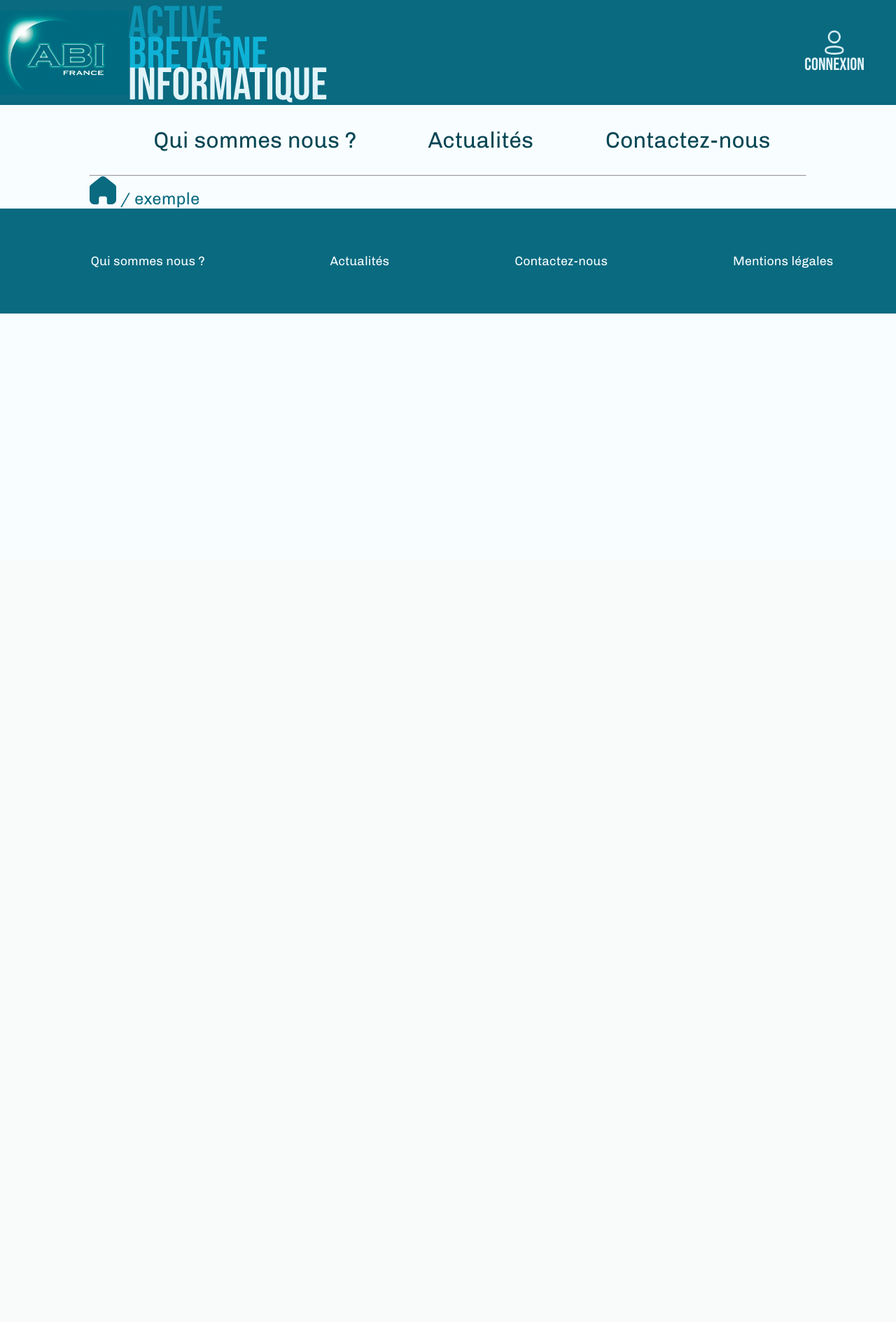
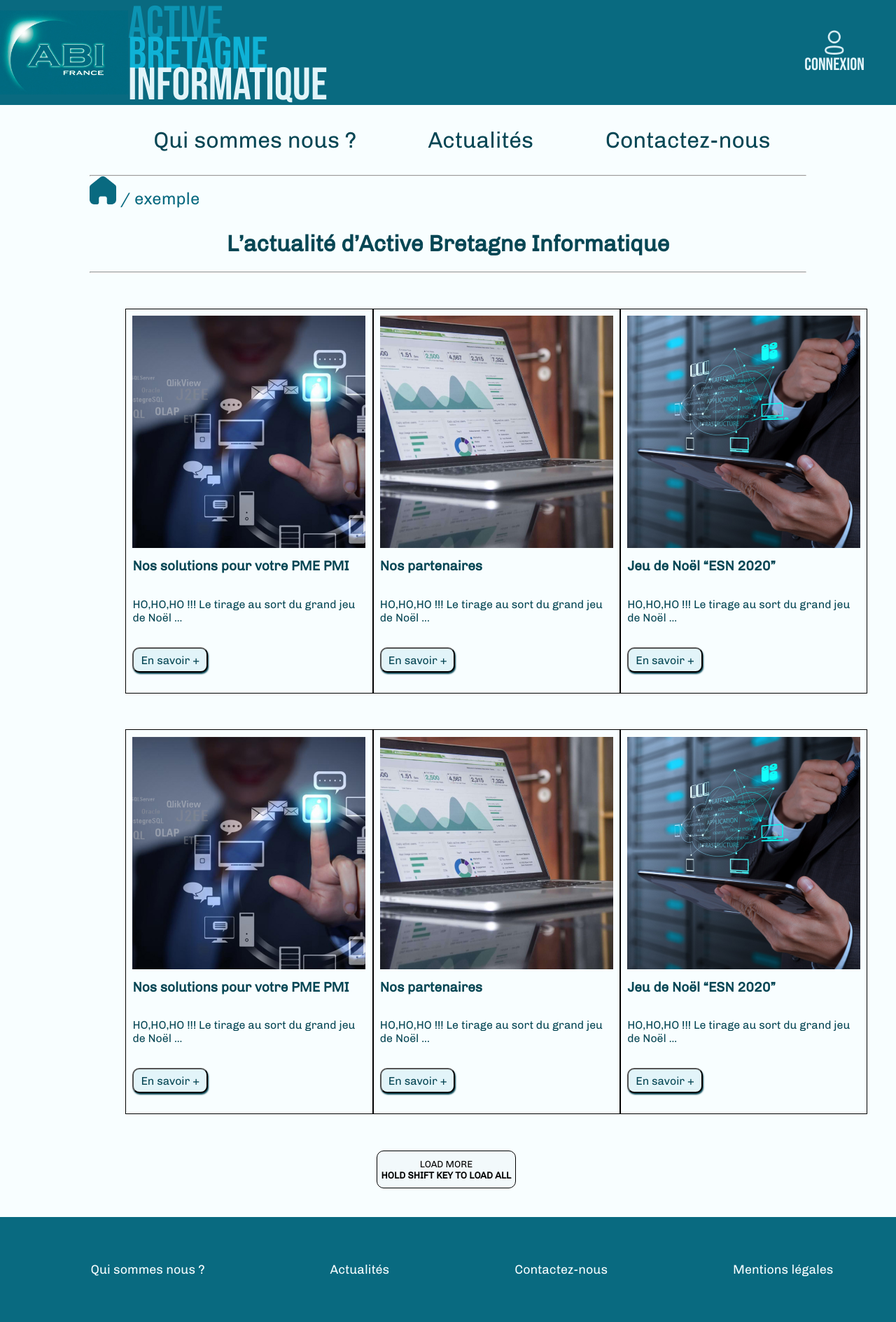
Before and after one commit to AlexRovere/Mission2, a PHP site: page /actualites in a window 1280 px wide. Shown: the whole page at 70% size. Before the commit the page ends 448 px from the top, so only its background shows below. Run offline with PHP 8.4, Linux system fonts and the light colour scheme.

Commit message:
CreationActualités

```diff
--- a/actualites.php
+++ b/actualites.php
@@ -3,13 +3,69 @@
 <head>
     <meta charset="UTF-8">
     <meta name="viewport" content="width=device-width, initial-scale=1.0">
-    <link rel="stylesheet" href="main.css">
+    <link rel="stylesheet" href="mainActualites.css">
     <title>Document</title>
 </head>
 <body>
 <?php include('header.php') ?>
 <?php include('menuSecondaire.php') ?>
 
+    <h2 id="titrePageActualites" >L’actualité d’Active Bretagne Informatique</h2>
+    <hr id="hrIndex">
+
+    <div class="blocImgActualites">
+
+        <div class="blocArticleActualites">
+            <img src="img/imgActualites1.png" alt="">
+            <h3>Nos solutions pour votre PME PMI</h3>
+            <p class="paragrapheActualites"> HO,HO,HO !!! Le tirage au sort du grand jeu de Noël ...</p>
+            <button class="enSavoirPlus">En savoir +</button>
+        </div>
+
+        <div class="blocArticleActualites">
+            <img src="img/imgActualites2.png" alt="">
+            <h3>Nos partenaires</h3>
+            <p class="paragrapheActualites"> HO,HO,HO !!! Le tirage au sort du grand jeu de Noël ...</p>
+            <button class="enSavoirPlus">En savoir +</button>
+        </div>
+
+        <div class="blocArticleActualites">
+            <img src="img/imgActualites3.png" alt="">
+            <h3>Jeu de Noël “ESN 2020”</h3>
+            <p class="paragrapheActualites"> HO,HO,HO !!! Le tirage au sort du grand jeu de Noël ...</p>
+            <button class="enSavoirPlus">En savoir +</button>
+        </div>
+
+    </div>
+
+    <div class="blocImgActualites">
+
+        <div class="blocArticleActualites">
+            <img src="img/imgActualites1.png" alt="">
+            <h3>Nos solutions pour votre PME PMI</h3>
+            <p class="paragrapheActualites"> HO,HO,HO !!! Le tirage au sort du grand jeu de Noël ...</p>
+            <button class="enSavoirPlus">En savoir +</button>
+         </div>
+
+        <div class="blocArticleActualites">
+            <img src="img/imgActualites2.png" alt="">
+            <h3>Nos partenaires</h3>
+            <p class="paragrapheActualites"> HO,HO,HO !!! Le tirage au sort du grand jeu de Noël ...</p>
+            <button class="enSavoirPlus">En savoir +</button>
+        </div>
+
+        <div class="blocArticleActualites">
+            <img src="img/imgActualites3.png" alt="">
+            <h3>Jeu de Noël “ESN 2020”</h3>
+            <p class="paragrapheActualites"> HO,HO,HO !!! Le tirage au sort du grand jeu de Noël ...</p>
+            <button class="enSavoirPlus">En savoir +</button>
+        </div>
+
+    </div>
+
+    <button id="loadMore" name="button">LOAD MORE
+    <p id="textLoadMore"> HOLD SHIFT KEY TO LOAD ALL</p>
+</button>
 
 <?php include('footer.php') ?>
 </body>
--- /dev/null
+++ b/mainActualites.css
@@ -0,0 +1,366 @@
+@font-face {
+    font-family: 'chivo';
+    src: url('fonts/Chivo-Regular.otf'),
+         url('fonts/Chivo-Bold.otf'),
+         url('fonts/Chivo-Italic.otf'),
+         url('fonts/Chivo-BoldItalic.otf');
+}
+@font-face {
+    font-family: 'BebasNeue';
+    src:    url('fonts/eot/BebasNeue-Regular.eot'),
+            url('fonts/otf/BebasNeue-Regular.otf'),
+            url('fonts/ttf/BebasNeue-Regular.ttf');
+}
+
+*
+{
+    font-family: chivo, "Arial", Helvetica, sans-serif;
+    box-sizing: border-box;
+    margin : 0;
+}
+
+body {
+    background-color: #F8FEFF;
+    color : #064654;
+    max-width: 3000px;
+    max-height: 2000px;
+}
+
+#blocPage
+{
+    margin-left: 10%;
+    margin-right: 10%;
+}
+
+h1
+{
+    text-align: center;
+    color: #064654;
+    font-family: BebasNeue, "impact", Arial, Helvetica, sans-serif;
+    font-size: 3.5em;
+    line-height: 100px;
+}
+
+h2 {
+    font-size: 2em;
+    line-height: 100px;
+}
+
+/* HEADER */
+
+header {
+    background-color:#096A80;
+    height:150px;
+    display: flex;
+    justify-content: space-between;
+}
+.headerGauche {
+    display: flex;
+    align-items: center;
+}
+#connexion {
+    display: flex;
+    flex-direction: column;
+    justify-content: center;
+    align-items: center;
+    padding: 15px;
+    text-decoration: none;
+    margin-bottom: 0px;
+    margin-right: 30px;
+}
+.connexion {
+    font-family: BebasNeue, "impact", Arial, Helvetica, sans-serif;
+    font-style: normal;
+    font-weight: normal;
+    font-size: 25px;
+    line-height: 30px;
+    text-align: center;
+    color: #E2F4F9;
+    flex-direction:flex-end;
+    margin-top: 0px;
+}
+#logo {
+    float: left;
+    height:120px;
+}
+.active {
+    font-family: BebasNeue, "impact", Arial, Helvetica, sans-serif;
+    color: #0C94B3;
+    font-size: 65px;
+    margin-top: -28px;
+    margin-bottom: -35px;
+    padding: 0px;
+
+}
+.bretagne {
+    font-family:  BebasNeue, "impact", Arial, Helvetica, sans-serif;
+    color: #0FB2D6;
+    font-size: 65px;
+    margin-top: -12px;
+    margin-bottom: -35px;
+    padding: 0px;
+}
+.informatique {
+    font-family:  BebasNeue, "impact", Arial, Helvetica, sans-serif;
+    color:#E2F4F9;
+    font-size: 65px;
+    margin-top: -12px;
+    margin-bottom: -35px;
+    padding: 0px;
+}
+
+/* NAV */
+
+#blocNavImg
+{
+    display: flex;
+    justify-content: space-between;
+    margin-left: 10%;
+    margin-right: 10%;
+}
+
+#imgQuiSommesNous
+{
+  background-image: url("img/img_quiSommesNous.jpg");
+  height: 309px;
+  width: 446.51px;
+}
+
+#imgContact{
+    background-image: url("img/img_contact.png");
+    height: 309px;
+    width: 310px;
+}
+
+
+#imgActualités{
+    background-image: url("img/img_actualites.png");
+    height: 309px;
+    width: 511px;
+
+}
+
+.navTexte{
+    color:white;
+    font-size: 3em;
+    text-shadow: black 0px 10px 4px;
+    display: flex;
+    align-items: center;
+    justify-content: center;
+    font-family:  BebasNeue, "impact", Arial, Helvetica, sans-serif;
+}
+
+/* Page accueil contenu */
+
+.barreAccueil {
+    align-items :  center;
+    display: flex;
+    text-align: center;
+    font-family: BebasNeue, "impact", Arial, Helvetica, sans-serif;
+    font-size: 50px;
+    margin-top: 30px;
+}
+
+.barreAccueil::before,.barreAccueil::after {
+    border-top: 2px solid;
+    content:"";
+    flex: 1;
+    margin:0 0.5em;
+}
+
+#resume {
+    font-size: medium;
+    line-height: 30px;
+    text-align: justify;
+}
+
+#hrIndex {
+    margin-top: 30px;
+}
+
+#situation {
+    display: flex;
+    justify-content: space-between;
+    align-items: center;
+}
+
+#devis {
+    display:flex;
+    background: #E2F4F9;
+    color: #096A80;
+    box-shadow: 0px 0px 0px rgba(0, 0, 0, 0.25);
+    border-radius: 20px 0px 0px 20px;
+    width: 588px;
+    height: 457px;
+    flex-direction: column;
+    padding-left: 70px;
+    justify-content: center;
+    font-size: 30px;
+    line-height: 36px;
+    text-align: left;
+}
+
+address a{
+    color: #096A80;
+    font-style: normal;
+    text-decoration: none;
+}
+
+#call {
+    vertical-align: middle;
+}
+
+#mail {
+   vertical-align: middle;
+
+}
+
+
+/* FOOTER */
+
+footer
+{
+background-color: #096A80;
+}
+
+#footerListe
+{
+    color : #F8FEFF;
+    display: flex;
+    justify-content: space-around ;
+    align-items: center;
+    height: 150px;
+    list-style-type: none;
+    font-size: large;
+}
+
+#footerListe a
+{
+    text-decoration: none;
+    color : #F8FEFF;
+}
+
+#footerListe a:hover
+{
+    color: #0FB2D6 ;
+    text-decoration: underline;
+    font-size: x-large;
+}
+
+/* NAV secondaire */
+
+#navSecondaire
+{
+    height: 100px;
+}
+#navListe
+{
+    color : #F8FEFF;
+    display: flex;
+    justify-content: space-around ;
+    align-items: center;
+    list-style-type: none;
+    font-size: 2em;
+    height: 100px;
+}
+
+#navListe a
+{
+    text-decoration: none;
+    color : #064654;
+}
+
+#navListe a:hover
+{
+    color: #0FB2D6 ;
+    text-decoration: underline overline;
+    font-size: xx-large;
+}
+
+#miette
+{
+    font-size: 1.5em;
+    color: #096A80;
+    text-align: left;
+}
+
+#logoHome
+{
+    position: relative;
+    bottom: -10px;
+}
+
+
+/* PAGE ACTUALITES */
+
+#titrePageActualites
+{
+    color : #064654;
+    text-align: center;
+    vertical-align: 0px;
+    margin-bottom: -40px;
+}
+
+.blocImgActualites
+{
+    display: flex;
+    justify-content: space-between;
+    margin-left: 5%;
+    margin-right: 5%;
+    margin-top: 5%;
+    margin-bottom: 5%;
+}
+
+.blocImgActualites h3
+{
+    font-size: 120%;
+    padding-top: 3%;
+}
+
+.blocArticleActualites
+{
+    padding-top: 1%;
+    padding-bottom: 10%;
+    padding-left: 1%;
+    padding-right: 1%;
+    border: 1px solid black;
+    height: 550px;
+}
+
+.paragrapheActualites
+{
+    width: 333px;
+    padding-top: 10%;
+}
+
+.enSavoirPlus
+{
+    font-size: 100%;
+    margin-top: 10%;
+    background-color: #E2F4F9;
+    border-radius: 10px;
+    box-shadow: 1px 2px 2px #064654;
+    padding-left: 3%;
+    padding-right: 3%;
+    padding-top: 2%;
+    padding-bottom: 2%;
+    color: #064654;
+}
+
+#loadMore
+{
+    background-color: #f2f9fb;
+    text-align: center;
+    margin-bottom: 4%;
+    margin-right: 40%;
+    margin-left: 40%;
+    padding-top: 1%;
+    padding-bottom: 1%;
+    border-radius: 10px;
+    border: 1px solid black;
+}
+
+#textLoadMore
+{
+    font-weight: bold;
+}
```
Also changed, not shown: img/Load more.png (added), img/imgActualites1.png (added), img/imgActualites2.png (added), img/imgActualites3.png (added).
